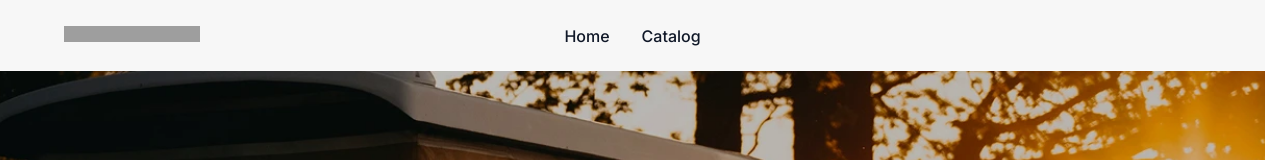
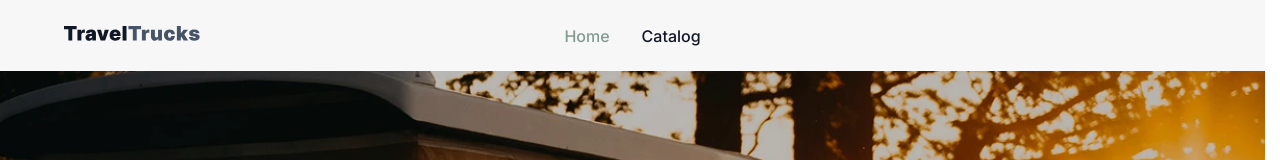
Before and after one commit to VladByshov/traveltrack-hub, a Next.js app: page / in a window 1280 px wide. Shown: the top 160 px of the page. Built offline with nearby package versions, Linux system fonts and the light colour scheme; grey boxes are pictures that could not be loaded.

Commit message:
fix path

```diff
--- a/components/Header/Header.tsx
+++ b/components/Header/Header.tsx
@@ -13,11 +13,11 @@ export default function Header() {
     return (
         <header className={css.header}>
             <Link className={css.logo} href={PathConstant.Home}>
-                <Image className={css.logoMobile} src="/svg/logo.svg" alt="Logo" width={136} height={16}/>
+                <Image className={css.logoMobile} src="/logo.svg" alt="Logo" width={136} height={16}/>
             </Link>
             <nav className={css.navigation}>
                 <ul className={css.listNavigation}>
-                    <HeaderNavItem link={PathConstant.Home} text={"Home"}/>
+                    <HeaderNavItem isActive={pathname === PathConstant.Home} link={PathConstant.Home} text={"Home"}/>
                     <HeaderNavItem isActive={pathname === PathConstant.Catalog} link={PathConstant.Catalog} text={"Catalog"}/>
                 </ul>
             </nav>
```
